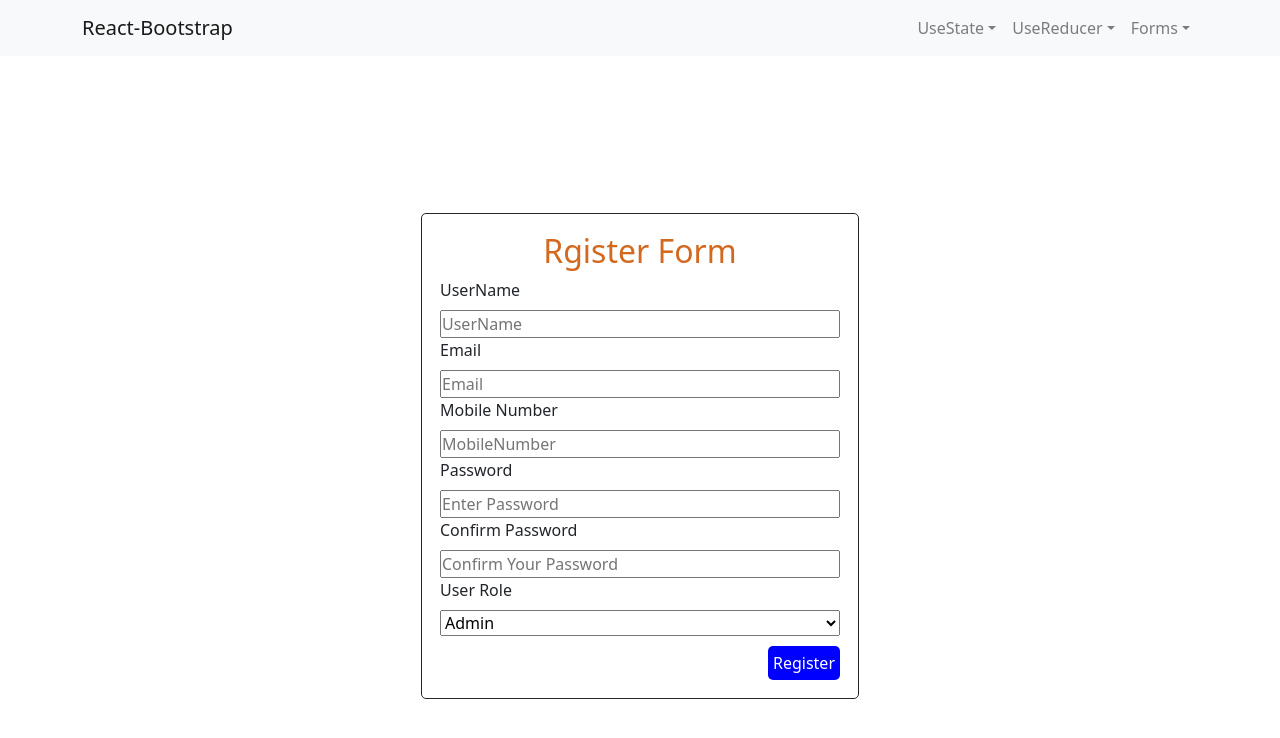
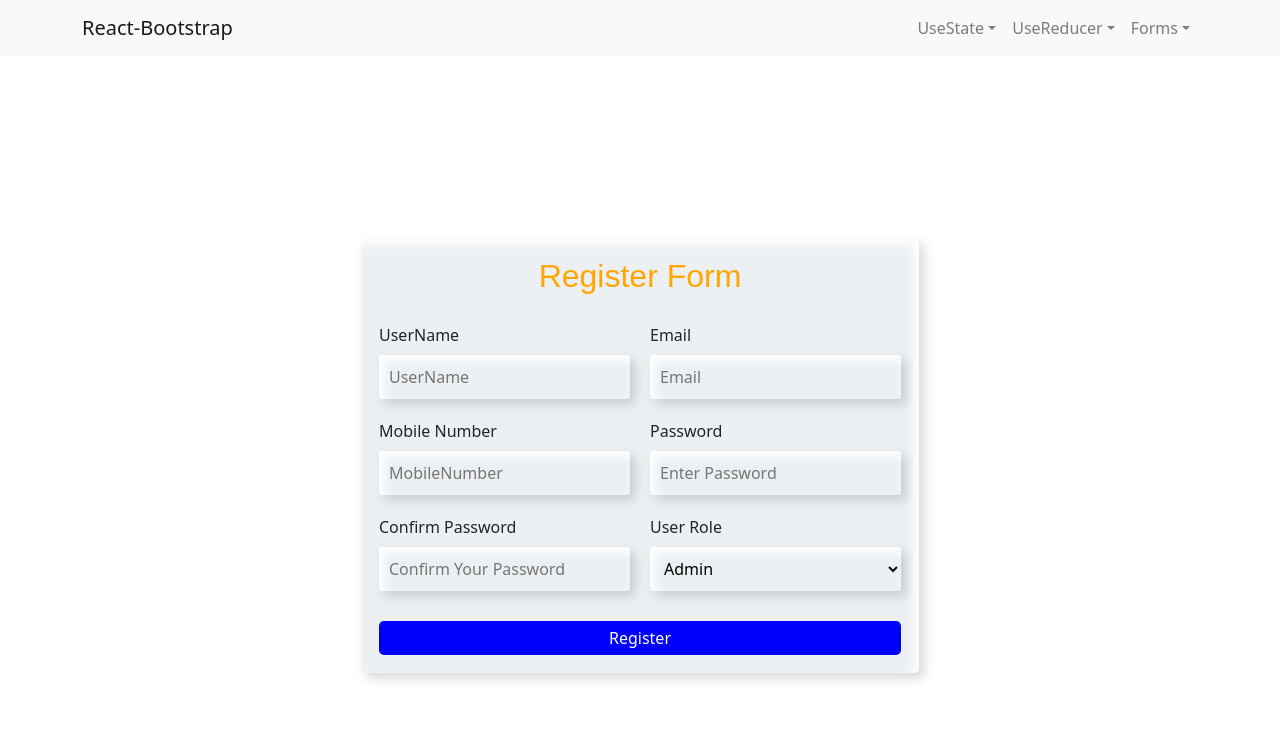
Before and after one commit to Prakash-baskar/React-Tasks, a React (Create React App) app: page /Registerform in a window 1280 px wide. Shown: the top 738 px of the page. Built offline with nearby package versions, Linux system fonts and the light colour scheme.

Commit message:
Authendication register form

```diff
--- a/src/App.js
+++ b/src/App.js
@@ -12,6 +12,7 @@ import { Reducer,datas } from './Components/UseReduceer/Normal/Reducer';
 import ReducerForm from './Components/UseReduceer/Api/Form';
 import { ReduerTableApi } from './Components/UseReduceer/Api/Table';
 import RegisterForm from './Authentication/RegisterForm';
+import LoginForm from './Authentication/LoginForm';
 
 function App() {
 
@@ -37,6 +38,7 @@ function App() {
     <Route path='/reducertableapi' element ={<ReduerTableApi detail={detail} dispatch={dispatch}/> } />
 
     <Route path='/Registerform' element ={<RegisterForm /> } />
+    <Route path='/loginform' element ={<LoginForm/> } />
    </Routes>
    </BrowserRouter>
   );
--- /dev/null
+++ b/src/Authentication/Api/Config.js
@@ -0,0 +1,3 @@
+const  API_BASE_URL =  'http://localhost:8080';
+
+export default API_BASE_URL;
--- /dev/null
+++ b/src/Authentication/Api/LoginApi.js
@@ -0,0 +1,14 @@
+import axios from "axios"
+import API_BASE_URL from "./Config"
+
+const loginApi = async (payload) =>{
+     try {
+        const response = await axios.post(API_BASE_URL+'/api/auth/user/login',payload);
+        const data = await response.data;
+        return data;
+     } catch (error) {
+        console.error(error);
+     }
+}
+
+export default loginApi;
--- /dev/null
+++ b/src/Authentication/Api/RegisterApi.js
@@ -0,0 +1,13 @@
+import axios from "axios"
+import API_BASE_URL from "./Config"
+
+const registerFormApi = async (payload) =>{
+    try {
+        const response = await axios.post(API_BASE_URL+'/api/auth/user/register',payload);
+        const data  = await response.data;
+        return data;
+    } catch (error) {
+        console.error(error);
+    }
+}
+export default registerFormApi;
--- a/src/Authentication/Login.css
+++ b/src/Authentication/Login.css
@@ -1,44 +1,72 @@
-*{
+* {
     margin: 0;
     padding: 0;
     box-sizing: border-box;
 }
-.register{
+
+.register {
     display: flex;
     justify-content: center;
-    color: chocolate;
+    align-items: center;
+    color: orange;
+    font-family: Arial, Helvetica, sans-serif;
 }
-.Regform{
+
+.Regform {
     display: flex;
     justify-content: center;
     align-items: center;
     height: 100vh;
 }
-.Regmain{
-    border: 1px solid;
+.Regmainlg{
+    border: 1px solid none;
     padding: 18px;
     border-radius: 5px;
+    background-color: #ecf0f3;
+    box-shadow: inset -5px 5px 12px #ffffff, 5px 5px 12px rgba(0, 0, 0, .16);
+
 }
-.Regin{
+.Regmain {
+    border: 1px solid none;
+    padding: 18px;
+    border-radius: 5px;
+    background-color: #ecf0f3;
+    box-shadow: inset -5px 5px 12px #ffffff, 5px 5px 12px rgba(0, 0, 0, .16);
+    display: grid;
+    grid-template-columns: 1fr 1fr;
+    gap: 20px;
+}
+
+.Regmain div {
     display: flex;
     flex-direction: column;
-    width: 50vh;
 }
 
-.select{
-    display: flex;
-    flex-direction: column;
-    width: 50vh;
+.Regmain .register {
+    grid-column: span 2;
 }
-.regbtn{
+
+.Regin, .select {
+    width: 100%;
+    border: #ecf0f3;
+    border-radius: 3px;
+    background-color: hsl(206, 23%, 94%);
+    box-shadow: inset 5px 5px 12px #ffffff, 5px 5px 12px rgba(0, 0, 0, .16);
+    padding: 10px;
+}
+
+.regbtn {
     margin-top: 10px;
     display: flex;
     justify-content: end;
+    grid-column: span 2;
 }
-.regbutton{
+
+.regbutton {
     padding: 5px;
     background-color: blue;
     color: white;
     border: none;
     border-radius: 5px;
+    cursor: pointer;
 }
--- a/src/Authentication/LoginForm.js
+++ b/src/Authentication/LoginForm.js
@@ -1,20 +1,46 @@
-import React from 'react';
+import React, { useState } from 'react';
 import "./Login.css";
+import loginApi from './Api/LoginApi';
 const LoginForm = () => {
+
+  const [loginRegister,setLoginRegister] = useState({
+         userName:"",
+         password:"",
+  })
+
+  const handleChange = (e) =>{
+    const {name,value} = e.target
+    setLoginRegister({
+      ...loginRegister,
+      [name]:value
+    });
+  }
+
+  const handleSubmit = (e) =>{
+    e.preventDefault();
+    console.log(loginRegister)
+    loginApi(loginRegister);
+    setLoginRegister({
+      userName:"",
+      password:"",
+    })
+  }
   return (
     <div>
-      <div>
-        <form>
+      <div className='Regform'>
+        <form className='Regmainlg' onSubmit={handleSubmit}>
+           <div className='register'><h2>Login Form</h2></div>
+
             <div>
                 <label>UserName</label>
-                <input></input>
+                <input className='Regin' placeholder='username' name='userName' value={loginRegister.userName} onChange={handleChange}></input>
             </div>
             <div>
                 <label>Password</label>
-                <input></input>
+                <input className='Regin' placeholder='password' name='password' value={loginRegister.password} onChange={handleChange}></input>
             </div>
-            <div>
-                <button>Login</button>
+            <div  className='regbtn'>
+                <button className='regbutton' type='submit'>Login</button>
             </div>
         </form>
       </div>
--- a/src/Authentication/RegisterForm.js
+++ b/src/Authentication/RegisterForm.js
@@ -1,77 +1,88 @@
-import React, { useState } from 'react'
-import "./Login.css"
+import React, { useState } from 'react';
+import "./Login.css";
+import registerFormApi from './Api/RegisterApi';
+import { useNavigate } from 'react-router-dom';
+
+
 const RegisterForm = () => {
 
-    const [userName,setUserName] = useState("");
-    const [email,setEmail] = useState("");
-    const [mobileNo,setMobileNo] = useState("");
-    const [password,setPassword] = useState("");
-    const [confirmPassword,setConfirmPassword] = useState("");
-    const [userRole,setUserRole] = useState("")
+    const navigate = useNavigate("")
+    const [register,setRegister] = useState({
+        userName:"",
+        email:"",
+        mobileNo:"",
+        password:"",
+        confirmPassword:"",
+        userRole:"",
+    })
 
-    const handleSubmit = () =>{
-        localStorage.setItem('userName', userName);
-        localStorage.setItem('email',email);
-        localStorage.setItem('mobileNo', mobileNo);
-        localStorage.setItem('password', password);
-        localStorage.setItem('confirmPassword', confirmPassword);
-        localStorage.setItem('userRole', userRole);
 
-        setUserName("");
-        setEmail("");
-        setMobileNo("");
-        setPassword("");
-        setConfirmPassword("");
-        setUserRole("");
 
-        console.log()
+    const handleChange = (e) =>{
+       const {name,value} = e.target
+       setRegister({
+        ...register,
+        [name]:value
+       });
     }
+
+    const handleSubmit = async (e) => {
+        e.preventDefault();
+        console.log(register);
+        registerFormApi(register);
+        setRegister({
+            userName:"",
+            email:"",
+            mobileNo:"",
+            password:"",
+            confirmPassword:"",
+            userRole:"",
+
+        })
+       navigate("/loginform")
+    };
 
     return (
         <div>
             <div className='Regform'>
                 <form className='Regmain' onSubmit={handleSubmit}>
-            <div className='register'><h2>Rgister Form</h2></div>
+
+                    <div className='register'><h2>Register Form</h2></div>
                     <div>
                         <label>UserName</label>
-                <input className='Regin' value={userName} onChange={ (e) =>{setUserName(e.target.value)}} placeholder='UserName'></input>
+                        <input className='Regin' name='userName' value={register.userName} onChange={handleChange} placeholder='UserName' />
                     </div>
                     <div>
                         <label>Email</label>
-                <input className='Regin' value={email} onChange={ (e) =>{setEmail(e.target.value)}} placeholder='Email'></input>
+                        <input className='Regin' name='email' value={register.email} onChange={handleChange} placeholder='Email' />
                     </div>
                     <div>
                         <label>Mobile Number</label>
-                <input className='Regin' value={mobileNo} onChange={ (e) =>{setMobileNo(e.target.value)}} placeholder='MobileNumber'></input>
+                        <input className='Regin' name='mobileNo' value={register.mobileNo} onChange={handleChange} placeholder='MobileNumber' />
                     </div>
                     <div>
                         <label>Password</label>
-                <input className='Regin' value={password} onChange={ (e) =>{setPassword(e.target.value)}} placeholder='Enter Password'></input>
+                        <input className='Regin' name='password' type='password' value={register.password} onChange={handleChange} placeholder='Enter Password' />
                     </div>
                     <div>
                         <label>Confirm Password</label>
-                <input className='Regin' value={confirmPassword} onChange={ (e) =>{setConfirmPassword(e.target.value)}} placeholder='Confirm Your Password'></input>
+                        <input className='Regin' name='confirmPassword' type='password'  value={register.confirmPassword} onChange={handleChange} placeholder='Confirm Your Password' />
                     </div>
                     <div>
                         <label htmlFor="Role">User Role</label>
-                    <select
-                     className='select'
-                     name='userRole'
-                     id='Role'
-                     value={userRole}
-                     onChange={ (e) =>{setUserRole(e.target.value)}}
-                    >
+                        <select className='select' name='userRole' id='Role' value={register.userRole} onChange={handleChange}>
                             <option value="Admin">Admin</option>
                             <option value="User">User</option>
                         </select>
                     </div>
                     <div className='regbtn'>
+
                         <button className='regbutton' type='submit'>Register</button>
                     </div>
                 </form>
             </div>
         </div>
-  )
-}
+    );
+};
 
-export default RegisterForm
+export default RegisterForm;
--- a/src/Components/Navbar/Navbar.js
+++ b/src/Components/Navbar/Navbar.js
@@ -39,7 +39,7 @@ function BasicExample() {
             </a>
             <div className="dropdown-menu dropdown-menu-right" aria-labelledby="navbarDropdownMenuLinkthree">
               <a className="dropdown-item" href="/Registerform">Register</a>
-              <a className="dropdown-item" href="/reducerform">Login</a>
+              <a className="dropdown-item" href="/loginform">Login</a>
             </div>
           </li>
         </ul>
```
Lines whose indentation alone changed are shown as unchanged.
